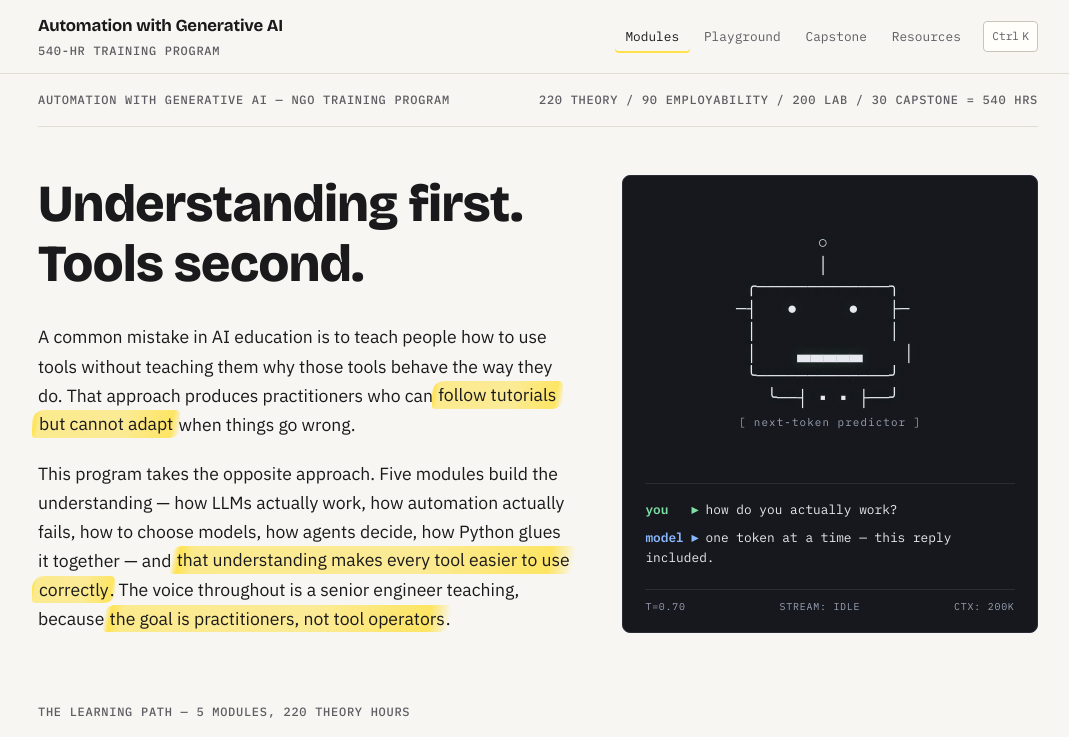
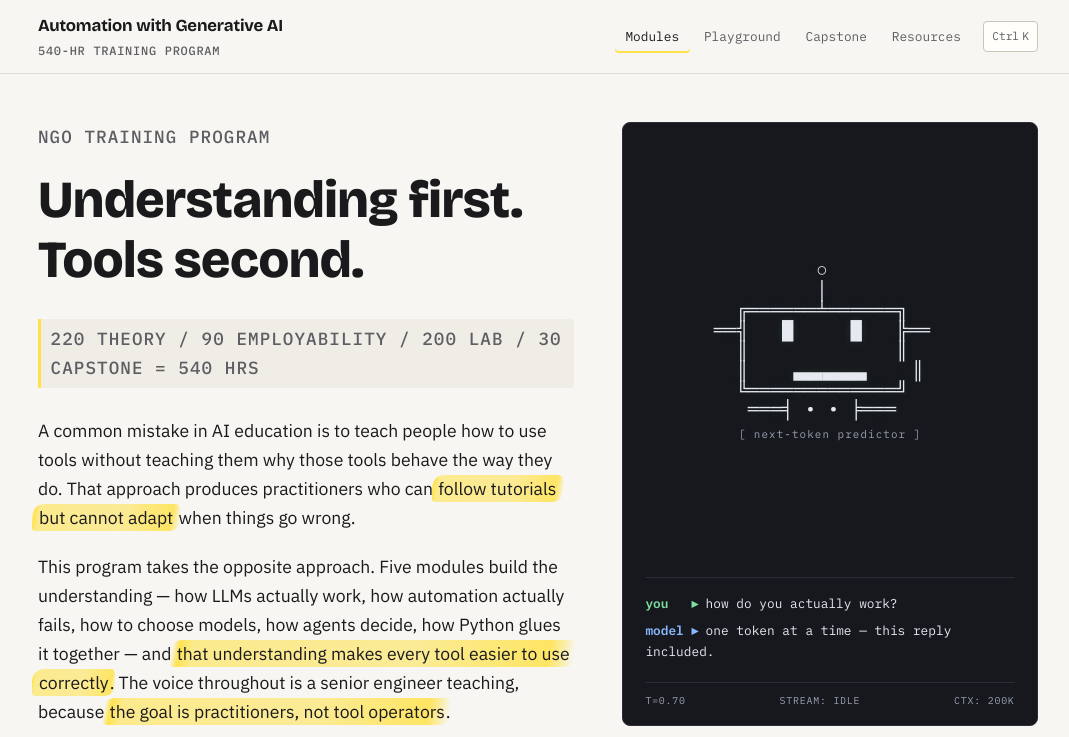
Before and after one commit to veeru594/gen-ai-course, a React (Vite) app: page / in a window 1280 px wide. Shown: the top 737 px of the page, without its empty margins (102-1171 px from the left). Built offline with nearby package versions, Linux system fonts and the light colour scheme.

Commit message:
Fix broken robot rendering: double-line box art with tight line-height; fold hours strip into hero kicker

```diff
--- a/src/components/ui/AsciiHero.css
+++ b/src/components/ui/AsciiHero.css
@@ -22,11 +22,12 @@
 .ascii-hero-bot {
   margin: 0;
   font-family: var(--font-mono);
-  font-size: clamp(13px, 1.5vw, 17px);
-  line-height: 1.3;
+  font-size: clamp(14px, 1.6vw, 19px);
+  /* box-drawing rows must touch, or the robot falls apart */
+  line-height: 1.05;
   color: var(--code-ink);
   user-select: none;
-  text-shadow: 0 0 14px rgba(126, 224, 163, 0.18);
+  text-shadow: 0 0 10px rgba(126, 224, 163, 0.12);
 }
 
 .ascii-hero-caption {
--- a/src/components/ui/AsciiHero.tsx
+++ b/src/components/ui/AsciiHero.tsx
@@ -55,20 +55,20 @@ function buildBot(opts: {
   frame: number;
 }): string {
   const { speaking, blink, frame } = opts;
-  const eye = blink ? "─" : "●";
+  const eye = blink ? "▁" : "█";
   const mouth = speaking ? MOUTHS[frame % MOUTHS.length] : "▃▃▃▃▃";
-  const tip = speaking ? (frame % 2 === 0 ? "◉" : "○") : "○";
-  const wL = speaking ? "≋" : " ";
-  const wR = speaking ? "≋" : " ";
+  const tip = speaking ? (frame % 2 === 0 ? "●" : "○") : "○";
+  const w = speaking ? "≈" : " ";
+  // every row is exactly 19 columns wide
   return [
     `         ${tip}         `,
     "         │         ",
-    "  ╭─────────────╮  ",
-    ` ─┤   ${eye}     ${eye}   ├─ `,
-    "  │             │  ",
-    ` ${wL}│    ${mouth}    │${wR} `,
-    "  ╰─────────────╯  ",
-    "    ╰──┤ ▪ ▪ ├──╯  ",
+    "  ╔══════╧══════╗  ",
+    `══╣   ${eye}     ${eye}   ╠══`,
+    "  ║             ║  ",
+    ` ${w}║    ${mouth}    ║${w} `,
+    "  ╚═════════════╝  ",
+    "   ═══╡ • • ╞═══   ",
   ].join("\n");
 }
 
--- a/src/pages/Home.css
+++ b/src/pages/Home.css
@@ -1,10 +1,14 @@
-.home-strip {
-  display: flex;
-  justify-content: space-between;
-  gap: 1rem;
-  flex-wrap: wrap;
-  padding-block: 1rem;
-  border-bottom: 1px solid var(--line);
+.home-kicker {
+  color: var(--ink-faint);
+}
+
+.home-hours {
+  display: inline-block;
+  padding: 0.35rem 0.6rem;
+  background: var(--paper-sunk);
+  border-left: 3px solid var(--mark);
+  border-radius: 0 var(--radius-s) var(--radius-s) 0;
+  margin-bottom: 0.5rem;
 }
 
 .home-hero {
--- a/src/pages/Home.tsx
+++ b/src/pages/Home.tsx
@@ -7,24 +7,19 @@ import "./Home.css";
 export function Home() {
   return (
     <div className="container home">
-      <header className="home-strip">
-        <p className="meta home-strip-program">
-          Automation with Generative AI — NGO Training Program
-        </p>
-        <p className="meta home-strip-hours">
-          {programHours.theory} THEORY / {programHours.employability}{" "}
-          EMPLOYABILITY / {programHours.lab} LAB / {programHours.capstone}{" "}
-          CAPSTONE = {programHours.total} HRS
-        </p>
-      </header>
-
       <div className="home-hero">
         <section className="home-thesis">
+          <p className="meta home-kicker">NGO Training Program</p>
           <h1>
             Understanding first.
             <br />
             Tools second.
           </h1>
+          <p className="meta home-hours">
+            {programHours.theory} THEORY / {programHours.employability}{" "}
+            EMPLOYABILITY / {programHours.lab} LAB / {programHours.capstone}{" "}
+            CAPSTONE = {programHours.total} HRS
+          </p>
           <p>
             A common mistake in AI education is to teach people how to use
             tools without teaching them why those tools behave the way they
```
